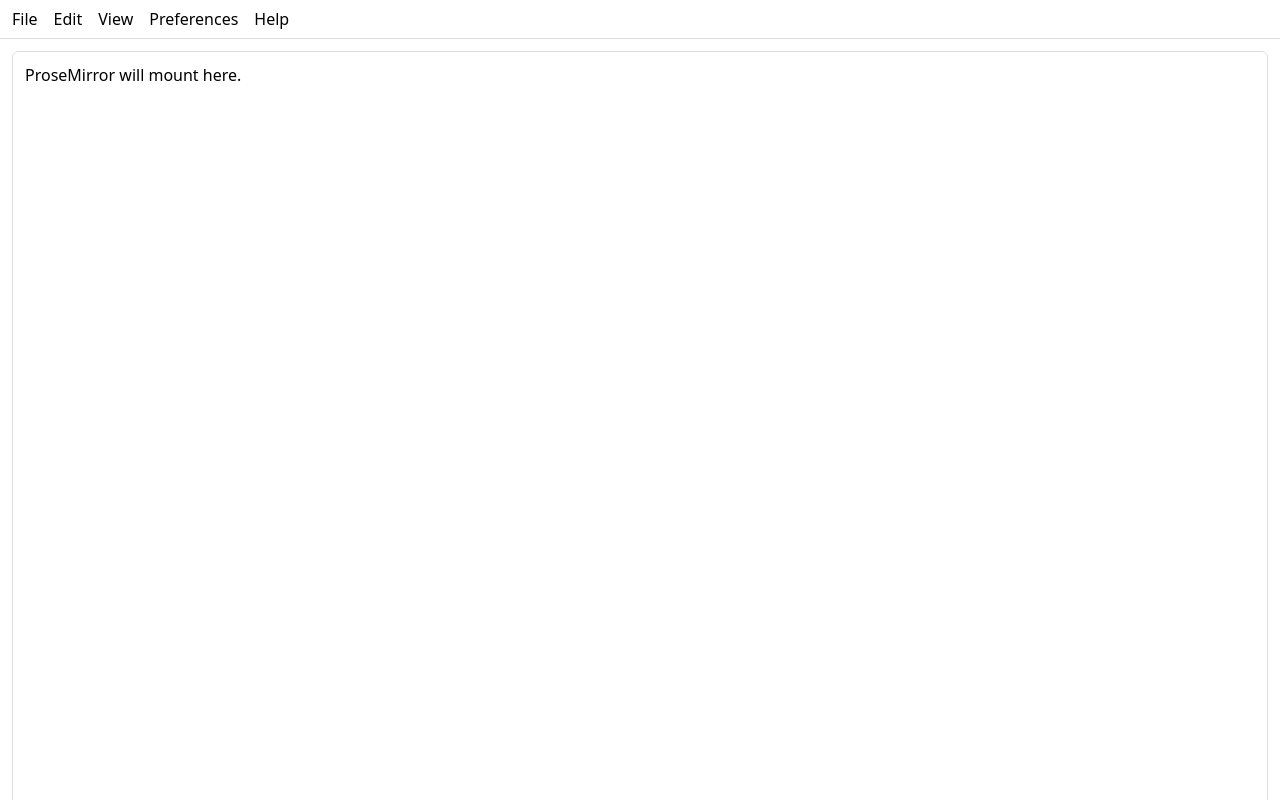
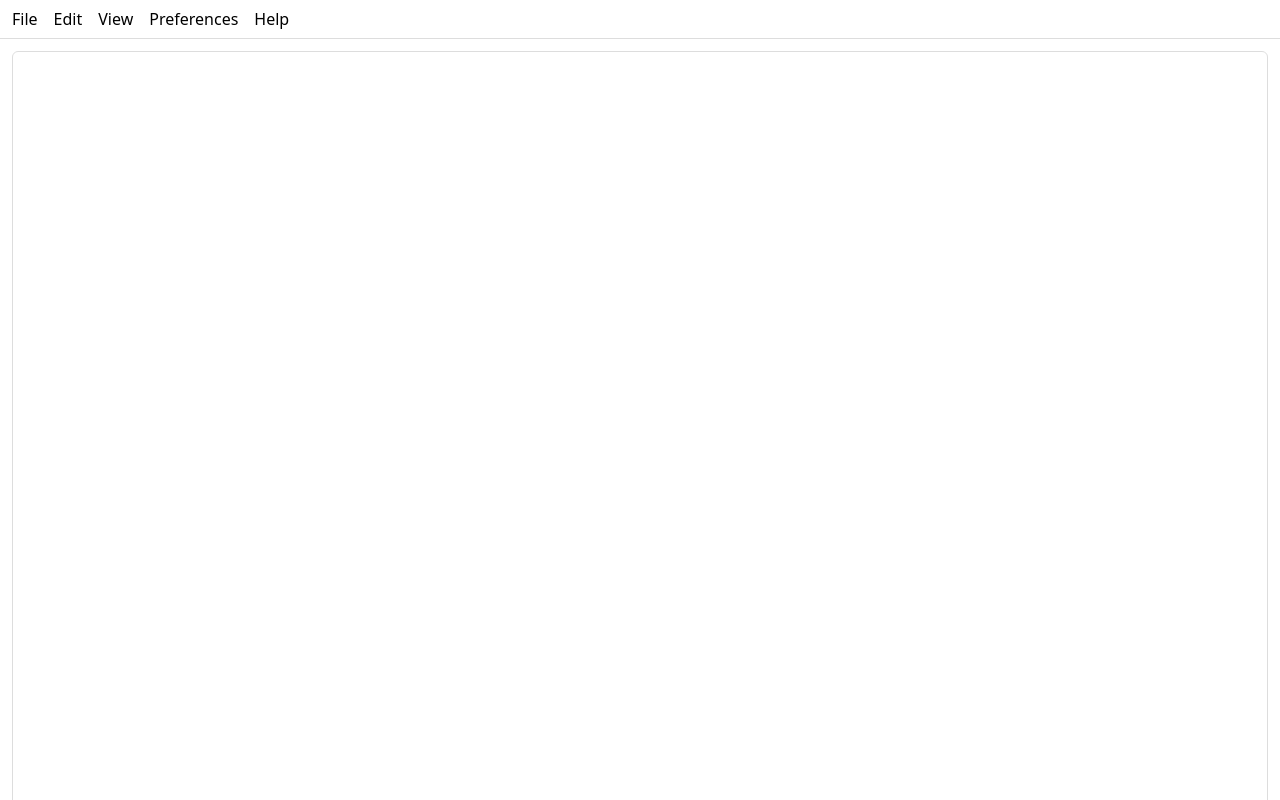
Before and after one commit to wandering-logic/reflection-notebook, a website built with Vite: page index.html in a window 1280 px wide. Built offline with nearby package versions, Linux system fonts and the light colour scheme.

Commit message:
add prosemirror

```diff
--- /dev/null
+++ b/src/editor/editor.ts
@@ -0,0 +1,16 @@
+import { EditorState } from "prosemirror-state";
+import { EditorView } from "prosemirror-view";
+import { schema } from "prosemirror-schema-basic";
+import { history } from "prosemirror-history";
+import { keymap } from "prosemirror-keymap";
+import { baseKeymap } from "prosemirror-commands";
+
+export function mountEditor(host: HTMLElement): EditorView {
+  const state = EditorState.create({
+    schema,
+    plugins: [history(), keymap(baseKeymap)],
+  });
+
+  const view = new EditorView(host, { state });
+  return view;
+}
--- a/src/main.ts
+++ b/src/main.ts
@@ -1,4 +1,6 @@
 import "./style.css";
+import "prosemirror-view/style/prosemirror.css";
+import { mountEditor } from "./editor/editor";
 
 const app = document.querySelector<HTMLDivElement>("#app");
 if (!app) throw new Error("#app not found");
@@ -27,4 +29,6 @@ app.innerHTML = `
 
 const editor = document.querySelector<HTMLDivElement>("#editor");
 if (!editor) throw new Error("#editor not found");
-editor.textContent = "ProseMirror will mount here.";
+
+const view = mountEditor(editor);
+view.focus();
--- a/src/style.css
+++ b/src/style.css
@@ -28,3 +28,5 @@ html, body { height: 100%; margin: 0; }
   padding: 12px;
   border-radius: 6px;
 }
+
+.ProseMirror { outline: none; }
```
Also changed, not shown: package.json (+9 -0 lines), 1 other file.
